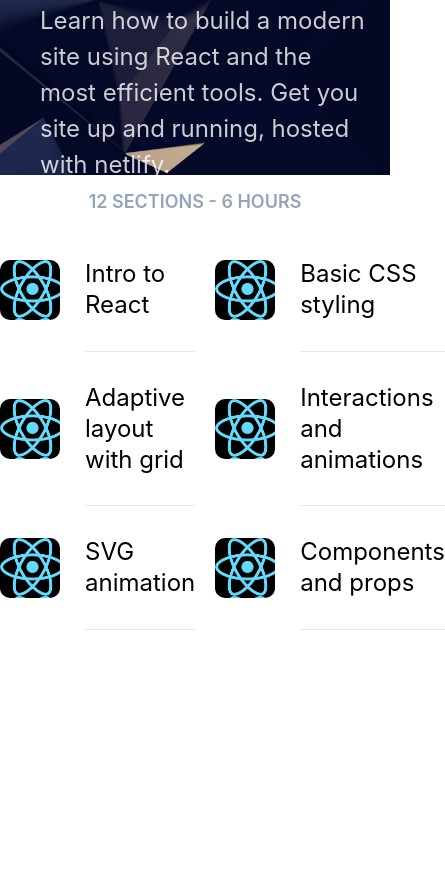
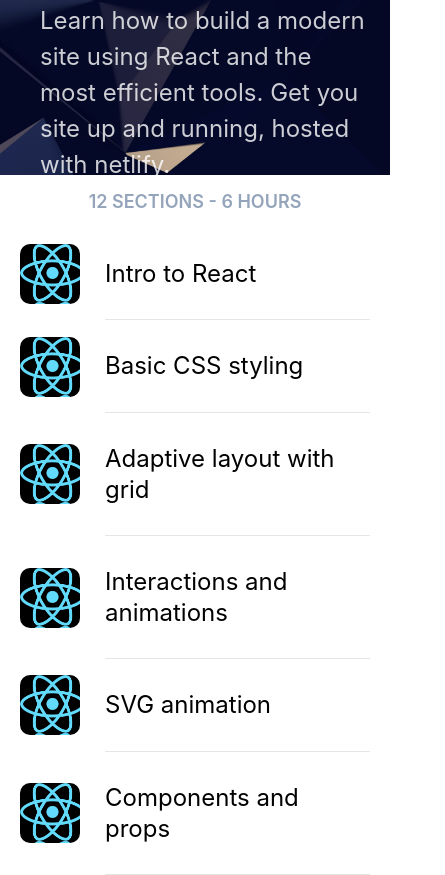
Before and after one commit to internap627/designcode-react, a Gatsby site: page / in a window 390 px wide. Shown: the part 1950-2825 px from the top of the page, 445 px wide, since content can reach past the window. Before the commit the page ends 2580 px from the top, so only its background shows below. Built offline with nearby package versions, Linux system fonts and the light colour scheme; Gatsby itself is replaced by a stand-in of ours.

Commit message:
section-cell-group-responsive-css

```diff
--- a/src/pages/index.js
+++ b/src/pages/index.js
@@ -27,6 +27,12 @@ const SectionCellGroup = styled.div `
   display: grid;
   grid-template-columns: repeat(2, 1fr);
   grid-column-gap: 20px;
+  padding: 0 20px;
+
+  @media (max-width: 800px){
+    grid-template-columns: repeat(1, 1fr);
+
+  }
 
 `
 
```
